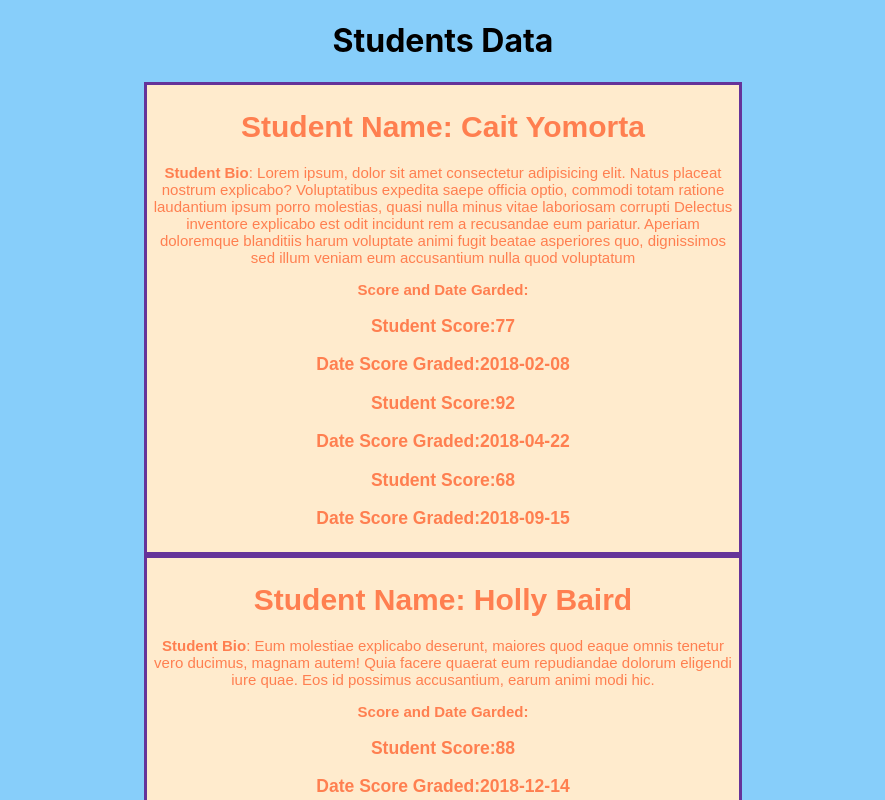
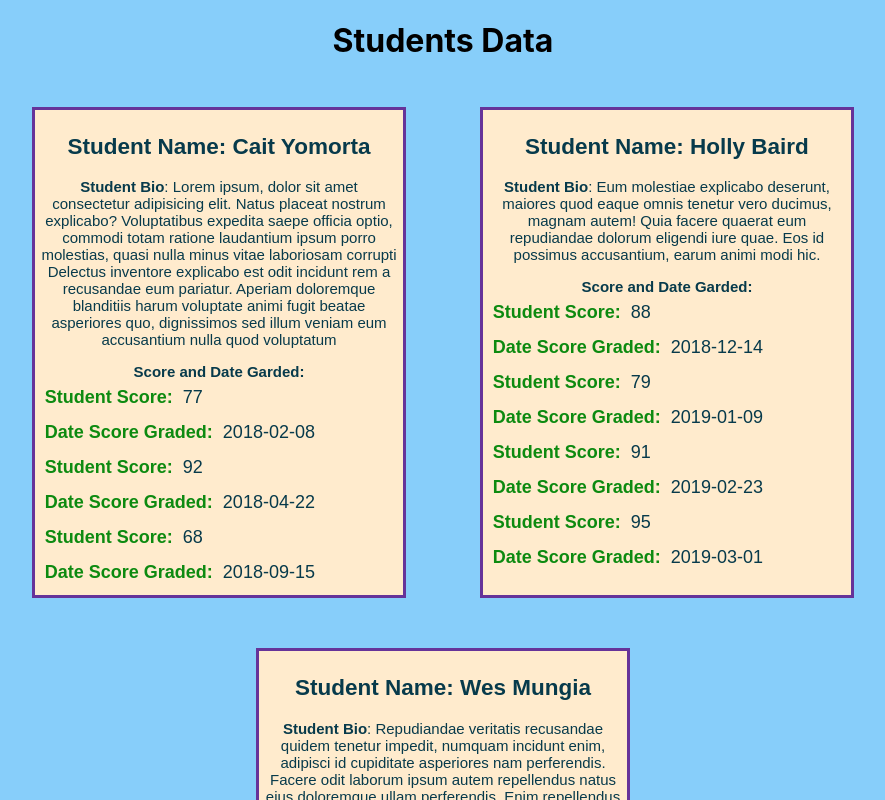
Before and after one commit to Likowo/Student_Data_React_useStateHook, a React (Create React App) app: page / in a window 1280 px wide. Shown: the top 800 px of the page, without its empty margins (197-1082 px from the left). Built offline with nearby package versions, Linux system fonts and the light colour scheme.

Commit message:
Updated CSS

```diff
--- a/src/App.css
+++ b/src/App.css
@@ -5,7 +5,16 @@ body{
   background-color: lightskyblue;
 }
 .App {
+  flex-wrap: wrap;
+  display: flex;
   text-align: center;
+  flex-direction: column;
+}
+
+.studentDataWrapper{
+ display: flex;
+ flex-wrap: wrap;
+ justify-content: space-evenly;
 }
 
 .App-logo {
@@ -37,16 +46,46 @@ body{
 
 .studentInfo{
   border: solid 3px rebeccapurple;
-  height: auto;
-  width: 65%;
+  width: 40%;
   background-color: blanchedalmond;
-color: coral;
+color:rgb(7, 58, 75);
 font-size: 15px;
 font-family:Arial, Helvetica, sans-serif;
 margin: auto;
 padding: 5px;
+margin-top: 25px;
+margin-bottom: 25px;
+}
 
+.studentScore{
+  display: flex;
+  flex-direction: column;
+  justify-content: center;
+  align-items: center;
+  width: 100%;
+}
 
+.topPage, .bottomPage{
+  display: flex;
+  justify-content: left;
+  width: 100%;
+}
+
+.stuScore, .scoreNumber, .dateGradedHeader, .dateGraded{
+  margin-left: 5px;
+  margin-right: 5px;
+  line-height: 35px;
+  color: rgb(7, 58, 75);
+}
+
+.scoreNumber, .dateGraded{
+  font-size: 18px;
+}
+
+.stuScore, .dateGradedHeader{
+  font-size: 18px;
+  font-weight: bold;
+  color: rgb(13, 138, 16);
 }
 
 @keyframes App-logo-spin {
--- a/src/App.js
+++ b/src/App.js
@@ -11,6 +11,7 @@ function App() {
   return (
     <div className="App">
       <h1> Students Data </h1>
+      <div className="studentDataWrapper">
       {studentData.students.map((studentInfo,i) => {
         return (
           <Student key={i} studentInfo={studentInfo}/>
@@ -23,6 +24,8 @@ function App() {
 
 
       })}
+      </div>
+
     </div>
   );
 }
--- a/src/components/Score.jsx
+++ b/src/components/Score.jsx
@@ -4,8 +4,18 @@ import React from 'react'
 function Score(props) {
   return (
     <div className='studentScore' >
-        <h3> Student Score:{props.scoresInfo.score} </h3>
-        <h3> Date Score Graded:{props.scoresInfo.date} </h3>
+      <div className='topPage'>
+        <div className='stuScore'> Student Score:</div>
+         <div className='scoreNumber'>{props.scoresInfo.score}</div>
+      </div>
+
+       <div className='bottomPage'>
+          <div className='dateGradedHeader'> Date Score Graded: </div>
+          <div className='dateGraded'> {props.scoresInfo.date} </div>
+       </div>
+
+
+
     </div>
   )
 
--- a/src/components/Student.jsx
+++ b/src/components/Student.jsx
@@ -4,7 +4,7 @@ import Score from './Score'
 function Student(props) {
   return (
     <div className='studentInfo'>
-        <h1> Student Name: {props.studentInfo.name} </h1>
+        <h2> Student Name: {props.studentInfo.name} </h2>
         <p> <b>Student Bio</b>: {props.studentInfo.bio} </p>
         { /* To display student scores, open an unordered list tag (<ul></ul>), then iterate throu the array of scores using the map call back function */}
 
```
